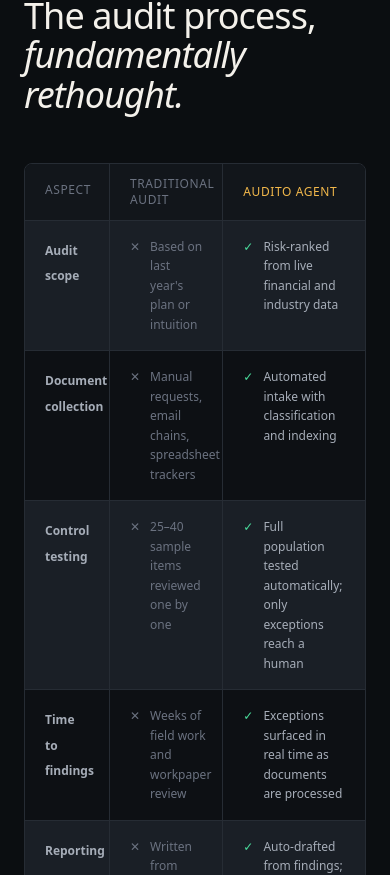
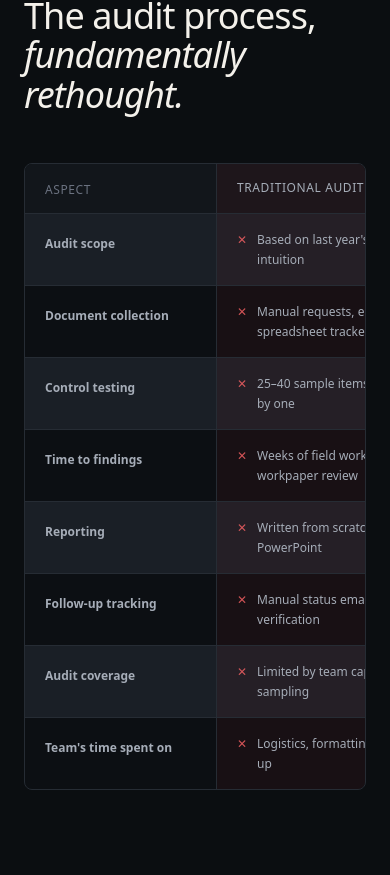
Before and after one commit to shubh-pandey25/audito, a Next.js app: page / in a window 390 px wide. Shown: the part 7129-8004 px from the top of the page. Built offline with nearby package versions, Linux system fonts and the light colour scheme.

Commit message:
Fix table responsiveness, improve traditional column style, and update metrics to 55%

```diff
--- a/src/components/Comparison.tsx
+++ b/src/components/Comparison.tsx
@@ -83,20 +83,21 @@
 
         {/* Table */}
         <motion.div
-          className="border border-border-subtle rounded-lg overflow-hidden"
+          className="border border-border-subtle rounded-lg overflow-x-auto"
           initial={{ opacity: 0, y: 20 }}
           animate={inView ? { opacity: 1, y: 0 } : {}}
           transition={{ duration: 0.6, ease: "easeOut", delay: 0.2 }}
         >
-          {/* Table header */}
+          <div className="min-w-[768px]">
+            {/* Table header */}
           <div className="grid grid-cols-12 bg-bg-secondary border-b border-border-subtle">
             <div className="col-span-3 px-5 py-3 border-r border-border-subtle">
               <span className="font-mono text-xs text-text-muted uppercase tracking-wider">
                 Aspect
               </span>
             </div>
-            <div className="col-span-4 px-5 py-3 border-r border-border-subtle flex items-center gap-2">
-              <span className="font-mono text-xs text-text-muted uppercase tracking-wider">
+            <div className="col-span-4 px-5 py-3 border-r border-border-subtle flex items-center gap-2 bg-red-500/5">
+              <span className="font-mono text-xs text-text-secondary uppercase tracking-wider">
                 Traditional Audit
               </span>
             </div>
@@ -120,9 +121,9 @@
                   {row.aspect}
                 </span>
               </div>
-              <div className="col-span-4 px-5 py-4 border-r border-border-subtle flex items-start gap-2.5">
-                <span className="font-mono text-xs text-text-muted mt-0.5 shrink-0">✕</span>
-                <span className="font-manrope text-xs text-text-muted leading-relaxed">
+              <div className="col-span-4 px-5 py-4 border-r border-border-subtle flex items-start gap-2.5 bg-red-500/5">
+                <span className="font-mono text-xs text-red-400/80 mt-0.5 shrink-0">✕</span>
+                <span className="font-manrope text-xs text-text-secondary leading-relaxed">
                   {row.traditional}
                 </span>
               </div>
@@ -134,6 +135,7 @@
               </div>
             </div>
           ))}
+          </div>
         </motion.div>
       </div>
     </section>
--- a/src/components/Metrics.tsx
+++ b/src/components/Metrics.tsx
@@ -17,7 +17,7 @@
     accent: false,
   },
   {
-    value: "~80%",
+    value: "~55%",
     label: "Fewer manual hours",
     sub: "on testing and reporting tasks",
     accent: false,
```
